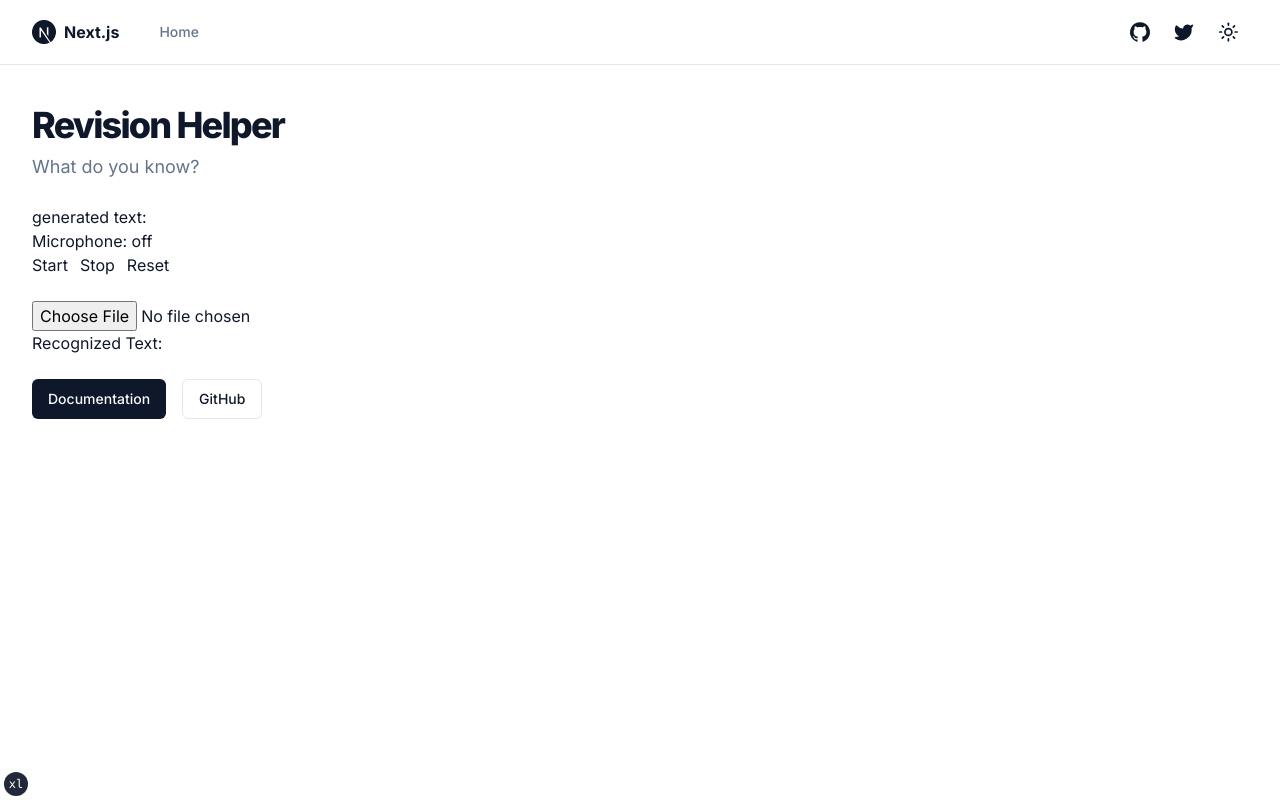
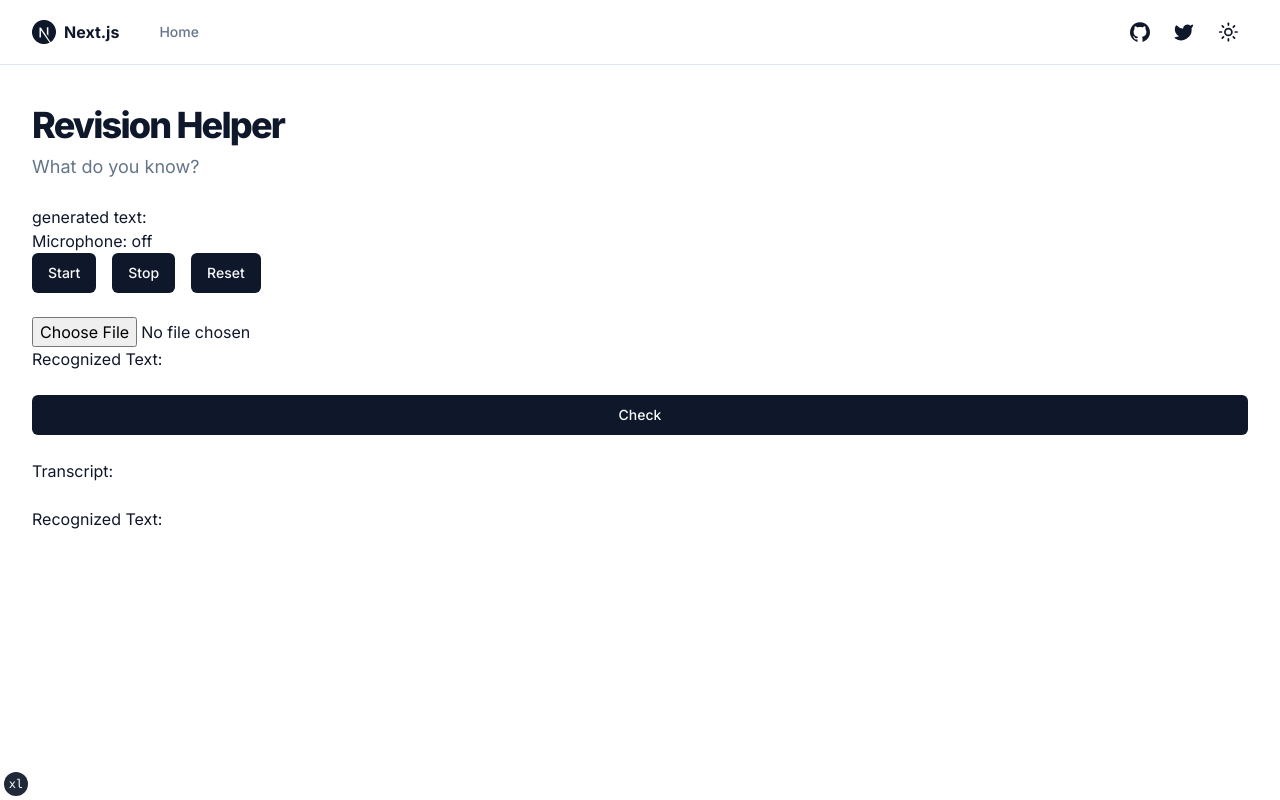
Before and after one commit to VulcanWM/revision-helper, a Next.js app: page / in a window 1280 px wide. Built offline with nearby package versions, Linux system fonts and the light colour scheme.

Commit message:
got text and textrecognition to index page

```diff
--- a/app/page.tsx
+++ b/app/page.tsx
@@ -1,16 +1,33 @@
-import Link from "next/link"
-// import Text from "../components/Text";
+"use client"
+
+import React, { useState } from "react";
 import dynamic from "next/dynamic";
+import TextRecognition from "@/components/TextRecognition";
+import { Button } from "@/components/ui/button";
 
 const Text = dynamic(() => import("../components/Text"), {
   ssr: false,
 });
 
-import { siteConfig } from "@/config/site"
-import { buttonVariants } from "@/components/ui/button"
-import TextRecognition from "@/components/TextRecognition";
+export default function IndexPage() {
+  const [transcript, setTranscript] = useState("");
+  const [recognizedText, setRecognizedText] = useState("");
 
-export default function IndexPage() {
+  // Callback function to update the transcript state
+  const handleTranscriptChange = (newTranscript: string) => {
+    setTranscript(newTranscript);
+  };
+
+  // Callback function to update the recognized text state
+  const handleRecognizedTextChange = (newRecognizedText: string) => {
+    setRecognizedText(newRecognizedText);
+  };
+
+  function check(){
+    console.log(transcript)
+    console.log(recognizedText)
+  }
+
   return (
     <section className="container grid items-center gap-6 pb-8 pt-6 md:py-10">
       <div className="flex max-w-[980px] flex-col items-start gap-2">
@@ -21,26 +38,17 @@ export default function IndexPage() {
           What do you know?
         </p>
       </div>
-      <Text />
-      <TextRecognition/>
-      <div className="flex gap-4">
-        <Link
-          href={siteConfig.links.docs}
-          target="_blank"
-          rel="noreferrer"
-          className={buttonVariants()}
-        >
-          Documentation
-        </Link>
-        <Link
-          target="_blank"
-          rel="noreferrer"
-          href={siteConfig.links.github}
-          className={buttonVariants({ variant: "outline" })}
-        >
-          GitHub
-        </Link>
+      <Text onTranscriptChange={handleTranscriptChange} />
+      <TextRecognition onRecognizedTextChange={handleRecognizedTextChange} />
+      <Button onClick={check}>Check</Button>
+      <div>
+        <h2>Transcript:</h2>
+        <p>{transcript}</p>
+      </div>
+      <div>
+        <h2>Recognized Text:</h2>
+        <p>{recognizedText}</p>
       </div>
     </section>
-  )
+  );
 }
--- a/components/Text.tsx
+++ b/components/Text.tsx
@@ -1,14 +1,17 @@
 //@ts-nocheck
 "use client";
 import 'regenerator-runtime/runtime'
-import { FC } from "react";
+import { FC, useState } from "react";
 import SpeechRecognition, {
   useSpeechRecognition,
 } from "react-speech-recognition";
+import { Button } from './ui/button';
 
-interface TextProps {}
+interface TextProps {
+  onTranscriptChange: (transcript: string) => void;
+}
 
-const Text: FC<TextProps> = ({}) => {
+const Text: FC<TextProps> = ({ onTranscriptChange }) => {
   const {
     transcript,
     listening,
@@ -20,17 +23,22 @@ const Text: FC<TextProps> = ({}) => {
     return <span>Browser does not support speech recognition.</span>;
   }
 
+  // Call the callback function whenever the transcript changes
+  if (transcript !== "") {
+    onTranscriptChange(transcript);
+  }
+
   return (
     <div>
       <p>
         <span>generated text:</span>
         {transcript}
       </p>
-        <p>Microphone: {listening ? 'Listing to your voice..' : 'off'}</p>
-      <div className="flex gap-3">
-        <button onClick={SpeechRecognition.startListening}>Start</button>
-        <button onClick={SpeechRecognition.stopListening}>Stop</button>
-        <button onClick={resetTranscript}>Reset</button>
+      <p>Microphone: {listening ? 'Listening to your voice..' : 'off'}</p>
+      <div className="flex gap-4">
+        <Button onClick={SpeechRecognition.startListening}>Start</Button>
+        <Button onClick={SpeechRecognition.stopListening}>Stop</Button>
+        <Button onClick={resetTranscript}>Reset</Button>
       </div>
     </div>
   );
--- a/components/TextRecognition.tsx
+++ b/components/TextRecognition.tsx
@@ -2,22 +2,36 @@
 "use client"
 import React, { useState, useEffect } from 'react';
 import Tesseract from 'tesseract.js';
-const TextRecognition = () => {
+
+interface TextRecognitionProps {
+  onRecognizedTextChange: (newRecognizedText: string) => void;
+}
+
+const TextRecognition: React.FC<TextRecognitionProps> = ({ onRecognizedTextChange }) => {
   const [selectedImage, setSelectedImage] = useState(null);
+
   const handleImageUpload = (event) => {
     const image = event.target.files[0];
     setSelectedImage(URL.createObjectURL(image));
   };
+
   const [recognizedText, setRecognizedText] = useState('');
+
   useEffect(() => {
     const recognizeText = async () => {
       if (selectedImage) {
         const result = await Tesseract.recognize(selectedImage);
-        setRecognizedText(result.data.text);
+        const newRecognizedText = result.data.text;
+        setRecognizedText(newRecognizedText);
+
+        // Notify the parent component (IndexPage) about the recognized text change
+        onRecognizedTextChange(newRecognizedText);
       }
     };
+
     recognizeText();
-  }, [selectedImage]);
+  }, [selectedImage, onRecognizedTextChange]);
+
   return (
     <div>
       <input type="file" accept="image/*" onChange={handleImageUpload} />
@@ -27,4 +41,5 @@ const TextRecognition = () => {
     </div>
   );
 };
+
 export default TextRecognition;
--- a/package.json
+++ b/package.json
@@ -25,6 +25,7 @@
     "react-speech-recognition": "^3.10.0",
     "regenerator-runtime": "^0.14.1",
     "sharp": "^0.31.3",
+    "similarity-score": "^1.0.0",
     "tailwind-merge": "^1.13.2",
     "tailwindcss-animate": "^1.0.6",
     "tesseract.js": "^5.0.4"
@@ -46,6 +47,7 @@
     "eslint-plugin-tailwindcss": "^3.13.0",
     "postcss": "^8.4.24",
     "prettier": "^2.8.8",
+    "sentence-similarity": "^3.1.0",
     "tailwindcss": "^3.3.2",
     "typescript": "^4.9.5"
   }
```
Also changed, not shown: 1 other file (tests, documents, lock files or other folders).
